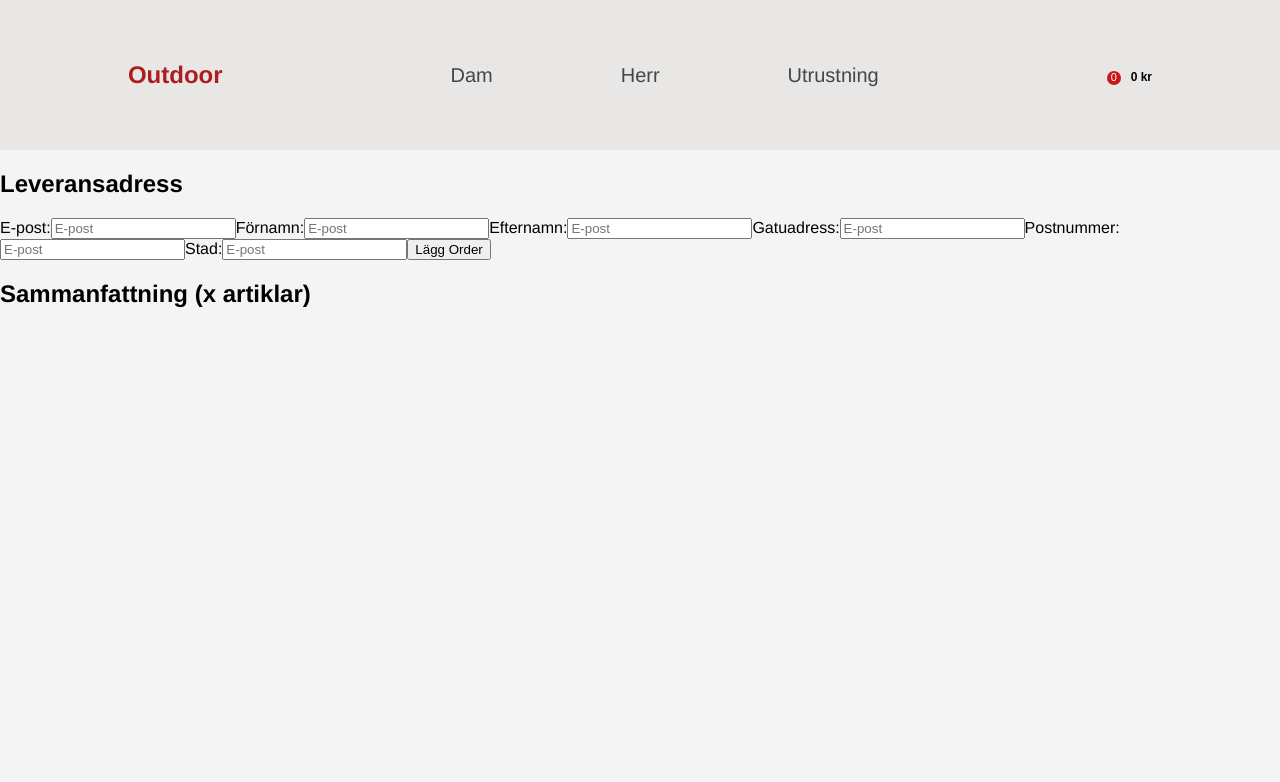
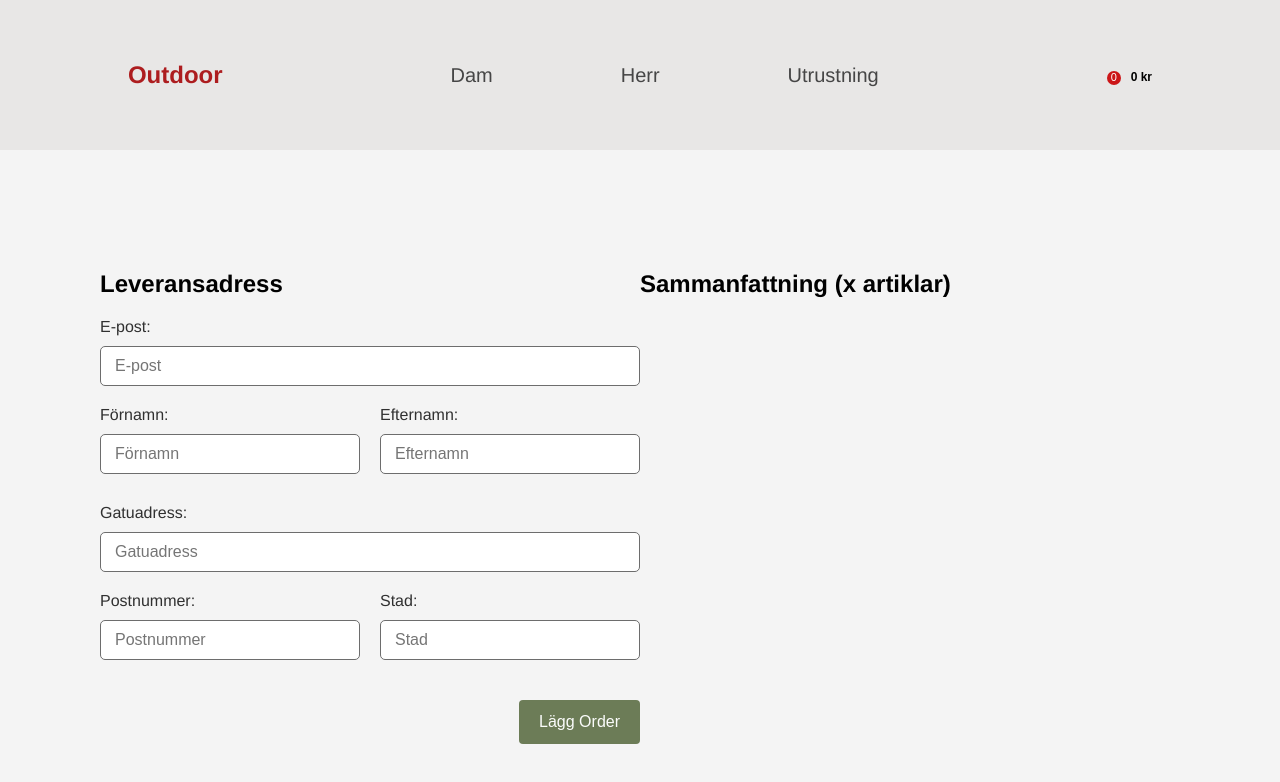
Before and after one commit to tobiasolsson/shopping-cart, a React (Create React App) app: page /checkout in a window 1280 px wide. Shown: the top 782 px of the page. Built offline with nearby package versions, Linux system fonts and the light colour scheme.

Commit message:
Complete checkout form

```diff
--- a/src/App.js
+++ b/src/App.js
@@ -12,10 +12,18 @@ function App() {
     setShoppingCart((prev) => [...prev, item]);
   }
 
+  function emptyCart() {
+    setShoppingCart([]);
+  }
+
   return (
     <BrowserRouter>
       <Navbar shoppingCart={shoppingCart} />
-      <Routes shoppingCart={shoppingCart} handleAddToCart={handleAddToCart} />
+      <Routes
+        shoppingCart={shoppingCart}
+        handleAddToCart={handleAddToCart}
+        emptyCart={emptyCart}
+      />
     </BrowserRouter>
   );
 }
--- a/src/Routes.js
+++ b/src/Routes.js
@@ -9,7 +9,7 @@ import Herr from './components/herr/Herr';
 import Utrustning from './components/utrustning/Utrustning';
 import Checkout from './components/checkout/Checkout';
 
-function Routes({ shoppingCart, handleAddToCart }) {
+function Routes({ shoppingCart, handleAddToCart, emptyCart }) {
   return (
     <Switch>
       <Route exact path="/" component={Home} />
@@ -23,7 +23,13 @@ function Routes({ shoppingCart, handleAddToCart }) {
       <Route path="/utrustning" component={Utrustning} />
       <Route
         path="/checkout"
-        render={(props) => <Checkout {...props} shoppingCart={shoppingCart} />}
+        render={(props) => (
+          <Checkout
+            {...props}
+            shoppingCart={shoppingCart}
+            emptyCart={emptyCart}
+          />
+        )}
       />
     </Switch>
   );
--- a/src/components/checkout/Checkout.js
+++ b/src/components/checkout/Checkout.js
@@ -1,40 +1,71 @@
 import React from 'react';
+import { useHistory } from 'react-router-dom';
 
-function Checkout({ shoppingCart }) {
+import styles from './Checkout.module.css';
+
+function Checkout({ shoppingCart, emptyCart }) {
   console.log(shoppingCart);
+
+  const history = useHistory();
+
   function handleSubmit(e) {
     e.preventDefault();
+    // Redirect till landing page
+    emptyCart();
+    history.push('/');
   }
+
   return (
-    <div>
-      <div>
+    <div className={styles.checkout}>
+      <div className={styles.orderform}>
         <h2>Leveransadress</h2>
         <form onSubmit={handleSubmit}>
-          <label htmlFor="epost">
+          <label className={styles.email} htmlFor="epost">
             E-post:
             <input type="email" name="epost" placeholder="E-post" required />
           </label>
-          <label htmlFor="epost">
+          <div className={styles.name}>
+            <label className={styles.firstname} htmlFor="firstName">
               Förnamn:
-            <input type="email" name="epost" placeholder="E-post" required />
+              <input
+                type="text"
+                name="firstName"
+                placeholder="Förnamn"
+                required
+              />
             </label>
-          <label htmlFor="epost">
+            <label className={styles.lastname} htmlFor="lastName">
               Efternamn:
-            <input type="email" name="epost" placeholder="E-post" required />
+              <input
+                type="text"
+                name="lastName"
+                placeholder="Efternamn"
+                required
+              />
             </label>
-          <label htmlFor="epost">
+          </div>
+          <label className={styles.street} htmlFor="street">
             Gatuadress:
-            <input type="email" name="epost" placeholder="E-post" required />
+            <input
+              type="text"
+              name="street"
+              placeholder="Gatuadress"
+              required
+            />
           </label>
-          <label htmlFor="epost">
+          <div className={styles.postal}>
+            <label className={styles.zip} htmlFor="zip">
               Postnummer:
-            <input type="email" name="epost" placeholder="E-post" required />
+              <input type="text" name="zip" placeholder="Postnummer" required />
             </label>
-          <label htmlFor="epost">
+            <label className={styles.city} htmlFor="city">
               Stad:
-            <input type="email" name="epost" placeholder="E-post" required />
+              <input type="text" name="city" placeholder="Stad" required />
             </label>
-          <button type="submit">Lägg Order</button>
+          </div>
+          <button className={styles.submit} type="submit">
+            Lägg Order
+          </button>
         </form>
       </div>
       <div>
--- /dev/null
+++ b/src/components/checkout/Checkout.module.css
@@ -0,0 +1,64 @@
+input,
+label {
+  display: block;
+  color: #303030;
+  font-size: 16px;
+  margin: 10px 0;
+}
+
+input {
+  border: 1px solid #6d6d6d;
+  border-radius: 5px;
+  color: #3d3d3d;
+  background-color: #fff;
+  padding: 10px 14px;
+  box-sizing: border-box;
+  width: 100%;
+}
+
+.checkout {
+  display: grid;
+  grid-template-columns: 1fr 1fr;
+  margin: 100px;
+}
+
+.orderform {
+  background-color: #f4f4f4;
+}
+
+.name {
+  display: grid;
+  grid-template-columns: 1fr 20px 1fr;
+  justify-items: stretch;
+}
+
+.lastname {
+  grid-column-start: 3;
+}
+
+.street input {
+  width: 100%;
+  margin: 10px auto;
+}
+
+.postal {
+  display: grid;
+  grid-template-columns: 1fr 20px 1fr;
+  justify-items: stretch;
+}
+
+.city {
+  grid-column-start: 3;
+}
+
+.submit {
+  color: #fbfcfb;
+  background-color: #6c7c57;
+  padding: 13px 20px;
+  border: 0;
+  border-radius: 4px;
+  font-size: 16px;
+  font-weight: 500;
+  float: right;
+  margin-top: 20px;
+}
```
Lines whose indentation alone changed are shown as unchanged.
